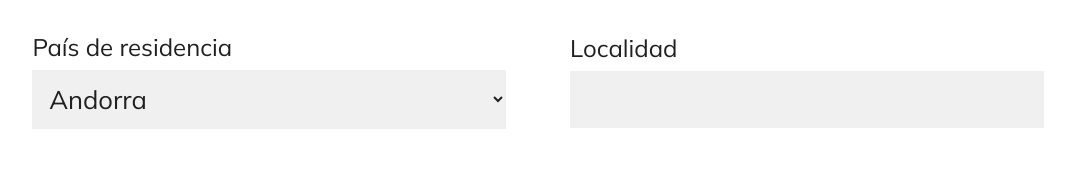
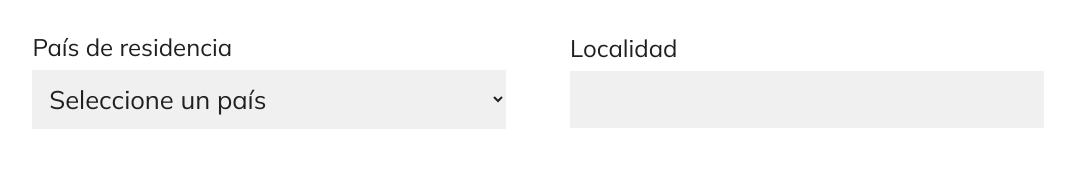
Before and after one commit to LectO-App/ruidea-frontend, a React (Create React App) app: page /admin/solicitudes/1/modify in a window 1280 px wide. Shown: the part 216-395 px from the top of the page, without its empty margins (70-1145 px from the left). Built offline with nearby package versions, Linux system fonts and the light colour scheme; no server answers.

Commit message:
:bug: Arreglado bug de pais

```diff
--- a/src/components/admin/AdminModify.js
+++ b/src/components/admin/AdminModify.js
@@ -6,13 +6,14 @@ import { axiosInstance } from '../../axios';
 const AdminModify = props => {
 	const { id } = props.match.params;
 	const [user, setUser] = useState({});
+	const [pais, setPais] = useState('');
 	const { register, handleSubmit, errors } = useForm();
 
 	const getUserFromAPI = useCallback(async () => {
 		try {
 			const res = await axiosInstance.post(`/admin/solicitudes/${id}`);
 			setUser(res.data.usuario);
-			console.log(res.data.usuario);
+			setPais(res.data.usuario.paisResidencia);
 		} catch (err) {
 			console.log(err);
 		}
@@ -25,7 +26,7 @@ const AdminModify = props => {
 	}, [getUserFromAPI]);
 
 	const sendDataToAPI = async data => {
-		const dataToSend = { ...data, id, estado: 'aceptado' };
+		const dataToSend = { ...data, id, estado: 'aceptado', paisResidencia: pais };
 		const res = await axiosInstance.post('/admin/modificarSolicitud', dataToSend);
 		if (res.status === 200)
 			Swal.fire({
@@ -87,7 +88,8 @@ const AdminModify = props => {
 							name='paisResidencia'
 							id='paisResidencia'
 							ref={register({ required: 'Por favor, rellene este campo' })}
-							defaultValue={user.paisResidencia}
+							value={pais}
+							onChange={e => setPais(e.target.value)}
 						>
 							<option value='' disabled>
 								Seleccione un país
```
